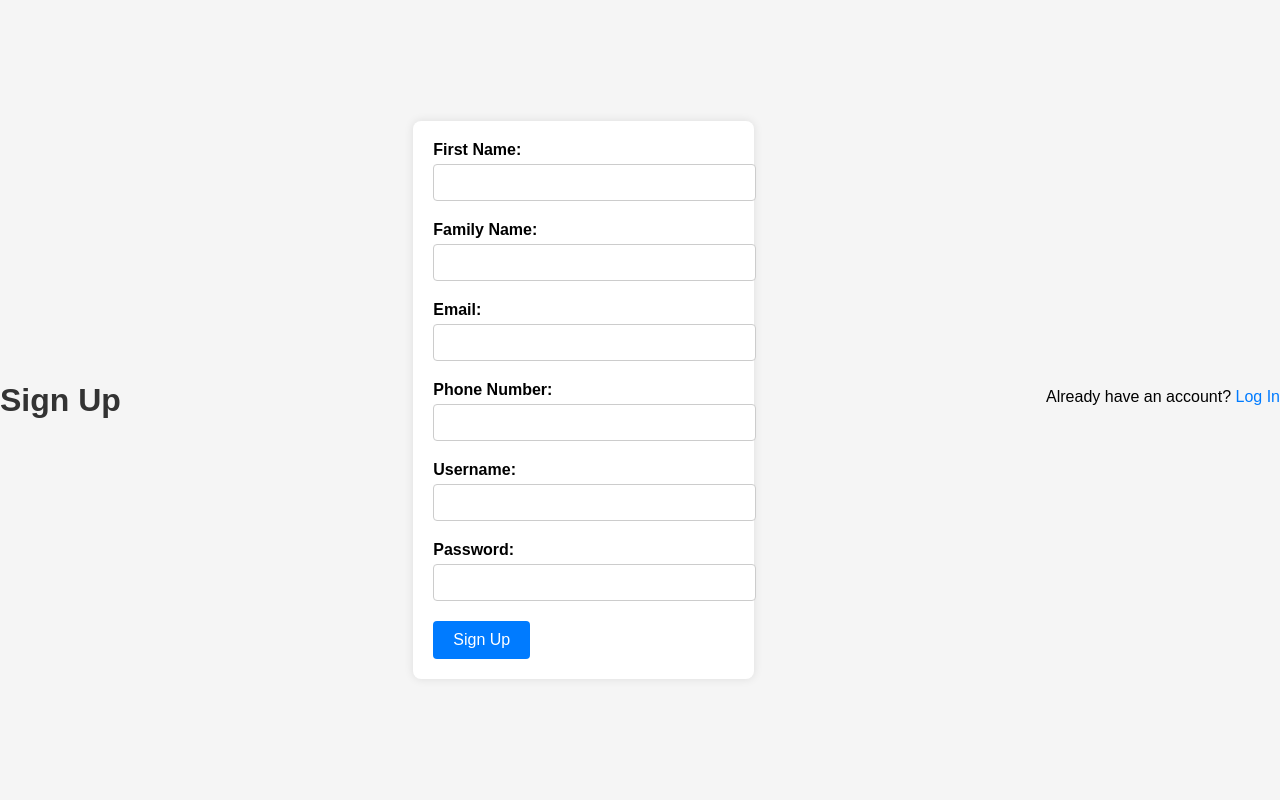
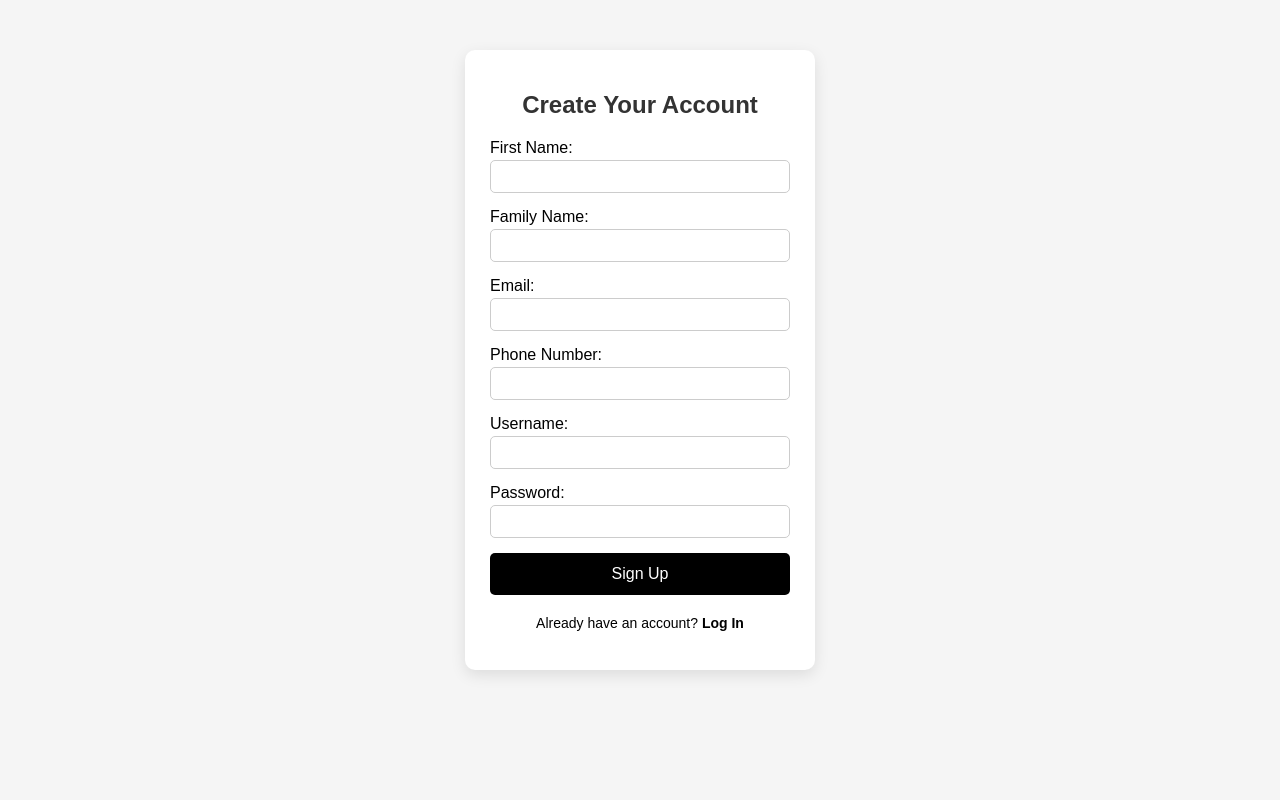
Before and after one commit to hindboufeligha/imse-onlineshop, a Flask app: page /signup in a window 1280 px wide. Run offline with Flask 3, Linux system fonts and the light colour scheme.

Commit message:
Added signup page, order_list page made changes in main.py for routing new pages

```diff
--- a/assets/css/signup.css
+++ b/assets/css/signup.css
@@ -1,87 +1,82 @@
-/* Add this to a separate CSS file or within a <style> tag in your HTML */
-
 body {
-    font-family: Arial, sans-serif;
+    font-family: 'Arial', sans-serif;
     background-color: #f5f5f5;
     margin: 0;
     padding: 0;
     display: flex;
     justify-content: center;
     align-items: center;
-    min-height: 100vh;
+    min-height: 90vh;
 }
 
-h1 {
+.signup-container {
+    width: 100%;
+    max-width: 300px;
+    background-color: #fff;
+    padding: 25px;
+    margin: 18px;
+    border-radius: 10px;
+    box-shadow: 0 5px 15px rgba(0, 0, 0, 0.1);
+}
+
+.signup-title {
     text-align: center;
     color: #333;
+    margin-bottom: 20px;
+    font-size: 24px;
 }
 
-form {
-    max-width: 400px;
-    margin: 0 auto;
-    padding: 20px;
-    background-color: #fff;
-    border-radius: 8px;
-    box-shadow: 0 0 10px rgba(0, 0, 0, 0.1);
+.signup-form .form-group {
+    margin-bottom: 15px;
 }
 
-label {
+.signup-form label {
     display: block;
-    margin-bottom: 5px;
+    margin-bottom: 3px;
+}
+
+.signup-form input[type="text"],
+.signup-form input[type="email"],
+.signup-form input[type="password"] {
+    width: 100%;
+    padding: 8px;
+    border: 1px solid #ccc;
+    border-radius: 5px;
+    box-sizing: border-box;
+}
+
+.signup-button {
+    width: 100%;
+    background-color: #000000;
+    color: #fff;
+    border: none;
+    border-radius: 5px;
+    padding: 12px 20px;
+    cursor: pointer;
+    font-size: 16px;
+    transition: background-color 0.3s ease;
+}
+
+.signup-button:hover {
+    background-color: #454648;
+}
+
+.login-link {
+    text-align: center;
+    margin-top: 20px;
+    font-size: 14px;
+}
+
+.login-link a {
+    color: #000000;
+    text-decoration: none;
     font-weight: bold;
 }
 
-input[type="text"],
-input[type="email"],
-input[type="password"] {
-    width: 100%;
-    padding: 10px;
-    margin-bottom: 20px;
-    border: 1px solid #ccc;
-    border-radius: 4px;
-}
-
-button[type="submit"] {
-    background-color: #007bff;
-    color: #fff;
-    border: none;
-    border-radius: 4px;
-    padding: 10px 20px;
-    cursor: pointer;
-    font-size: 16px;
-}
-
-button[type="submit"]:hover {
-    background-color: #0056b3;
-}
-
-p {
-    text-align: center;
-    margin-top: 10px;
-}
-
-a {
-    color: #007bff;
-    text-decoration: none;
-}
-
-/* Flash message styles */
-.flash {
-    text-align: center;
-    margin-bottom: 20px;
-}
-
-.flash-success {
-    color: #28a745;
-}
-
-.flash-danger {
-    color: #dc3545;
-}
-
-/* Responsive design for smaller screens */
+/* Responsive Design */
 @media (max-width: 768px) {
-    form {
-        padding: 10px;
+    .signup-container {
+        padding: 15px;
+        margin: 10px;
     }
 }
--- a/main.py
+++ b/main.py
@@ -4,7 +4,7 @@ from flask import (
     request,
     redirect,
     url_for,
-    send_from_directory,  flash
+    send_from_directory,  flash, session
 )
 
 from flask_session import Session
@@ -23,7 +23,7 @@ from lib.init_database_functions import *
 
 app = Flask(__name__, static_folder="assets", template_folder="templates")
 app.config['SESSION_TYPE'] = 'filesystem'
-app.config['SECRET_KEY'] = 'your_secret_key'
+app.config['SECRET_KEY'] = 'a)b@c!(d@e#fg%hi^j&k'
 Session(app)
 bcrypt = Bcrypt(app)
 
@@ -147,12 +147,19 @@ def login():
     user = CustomerTable.query.filter_by(email=email).first()
 
     if user and bcrypt.check_password_hash(user.password, password):
-        # Successful login, redirect to the index page
+        session['user_id'] = user.customer_id
         return redirect(url_for("index"))
+
     else:
         # Invalid credentials, render the login page with an error message
         error_message = "Invalid email or password. Please try again."
         return render_template("login.html", error_message=error_message)
+
+
+@app.route('/logout')
+def logout():
+    session.pop('user_id', None)
+    return redirect(url_for('show_login'))
 
 
 
@@ -258,8 +265,18 @@ def upload_product():
 
 @app.route("/index")
 def index():
-    customers = db.session.query(CustomerTable).all()
-    return render_template("index.html", customers=customers)
+    user_id = session.get('user_id')
+    if user_id:
+        user_data = CustomerTable.query.filter_by(customer_id=user_id).first()
+        if user_data:
+            # Render the index page with the user's data
+            return render_template("index.html", user_data=user_data)
+        else:
+            # Handle case where user data is not found
+            return "User data not found", 404
+    else:
+        # Redirect to login if no user is in session
+        return redirect(url_for("show_login"))
 
 
 @app.route("/psubcategory")
--- a/templates/includes/header.html
+++ b/templates/includes/header.html
@@ -77,7 +77,7 @@ https://templatemo.com/tm-571-hexashop
                                         <div class="sub-menu">
                                             <div class="user-info">
                                                 <img src="../../assets/images/user.png">
-                                                <h3><b>james honor</b></h3>
+                                                <h3><b>{{ user_data.username }}</b></h3>
                                             </div>
                                             <hr>
 
--- a/templates/login.html
+++ b/templates/login.html
@@ -14,10 +14,7 @@
             <h2>Login</h2>
 
             {% if error_message %}
-            <script>
-                // Show an alert with the error message
-                alert("{{ error_message }}");
-            </script>
+            <p>  {{ error_message }}  </p>
             {% endif %}
 
             <label for="email">Email:</label>
--- a/templates/signup.html
+++ b/templates/signup.html
@@ -1,4 +1,3 @@
-
 <!DOCTYPE html>
 <html lang="en">
 <head>
@@ -8,28 +7,43 @@
     <link rel="stylesheet" href="{{ url_for('static', filename='css/signup.css') }}">
 </head>
 <body>
-    <h1>Sign Up</h1>
-    <form method="POST">
+    <div class="signup-container">
+        <h1 class="signup-title">Create Your Account</h1>
+
+        <form method="POST" class="signup-form">
+            <div class="form-group">
                 <label for="firstname">First Name:</label>
-        <input type="text" name="firstname" required>
+                <input type="text" name="firstname" id="firstname" required>
+            </div>
 
+            <div class="form-group">
                 <label for="familyname">Family Name:</label>
-        <input type="text" name="familyname" required>
+                <input type="text" name="familyname" id="familyname" required>
+            </div>
 
+            <div class="form-group">
                 <label for="email">Email:</label>
-        <input type="email" name="email" required>
+                <input type="email" name="email" id="email" required>
+            </div>
 
+            <div class="form-group">
                 <label for="phone_no">Phone Number:</label>
-        <input type="text" name="phone_no" required>
+                <input type="text" name="phone_no" id="phone_no" required>
+            </div>
 
+            <div class="form-group">
                 <label for="username">Username:</label>
-        <input type="text" name="username" required>
+                <input type="text" name="username" id="username" required>
+            </div>
 
+            <div class="form-group">
                 <label for="password">Password:</label>
-        <input type="password" name="password" required>
+                <input type="password" name="password" id="password" required>
+            </div>
 
-        <button type="submit">Sign Up</button>
+            <button type="submit" class="signup-button">Sign Up</button>
         </form>
-    <p>Already have an account? <a href="{{ url_for('login') }}">Log In</a></p>
+        <p class="login-link">Already have an account? <a href="{{ url_for('login') }}">Log In</a></p>
+    </div>
 </body>
 </html>
```
Also changed, not shown: assets/css/starrr.css (added, +8 -0 lines), assets/images/user.png, instance/onlineshop_.db. Lines whose indentation alone changed are shown as unchanged.
